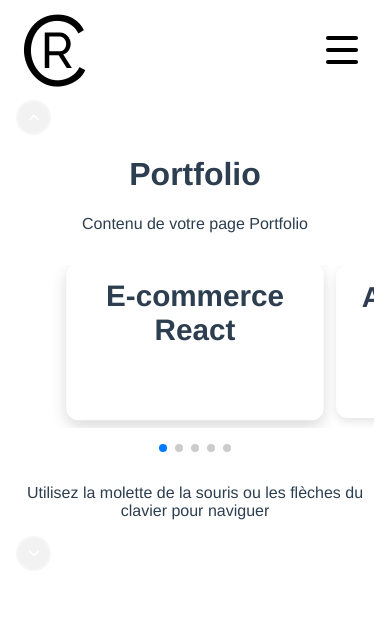
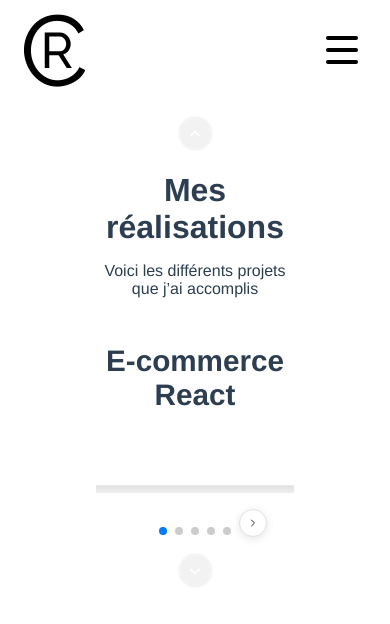
Before and after one commit to roCal93/Romain-Calmelet, a React (Vite) app: page /Romain-Calmelet/portfolio in a window 390 px wide. Shown: the top 624 px of the page. Built offline with nearby package versions, Linux system fonts and the light colour scheme.

Commit message:
endPresentation

```diff
--- a/src/app/App.jsx
+++ b/src/app/App.jsx
@@ -144,14 +144,22 @@ function App() {
           height: '100vh',
           overflow: 'hidden',
           position: 'relative',
+          // AJOUT : Utiliser flexbox pour gérer l'espace
+          display: 'flex',
+          flexDirection: 'column',
         }}
       >
         <Header />
         <main
           style={{
-            height: '100vh',
+            // CHANGEMENT : Utiliser flex: 1 au lieu de height: 100vh
+            flex: 1,
+            minHeight: 0, // Important pour que flex fonctionne correctement
             overflow: 'hidden',
             transition: 'all 0.6s ease-in-out',
+            // AJOUT : S'assurer que le main se comporte comme un conteneur flex
+            display: 'flex',
+            flexDirection: 'column',
           }}
         >
           <Outlet />
--- a/src/components/projectCarousel/ProjectCarousel.jsx
+++ b/src/components/projectCarousel/ProjectCarousel.jsx
@@ -3,24 +3,26 @@ import styles from './projectCarousel.module.scss'
 
 /**
  * ProjectCarousel Component - A horizontal carousel with drag-and-drop,
- * wheel, keyboard navigation and position indicators
+ * wheel, keyboard navigation, position indicators and arrow navigation
  *
  * @param {Array} cards - Array of elements (React components) to display in the carousel
  * @param {Array} cardsTitle
  */
 export default function ProjectCarousel({ cards = [], cardsTitle = [] }) {
   // References and state
-  const containerRef = useRef(null) // Reference to the carousel container
-  const [focusedIndex, setFocusedIndex] = useState(0) // Index of the currently centered card
-  const [isDragging, setIsDragging] = useState(false) // Drag-and-drop state
-  const dragStartX = useRef(0) // X position at drag start
-  const scrollStartX = useRef(0) // Scroll position at drag start
-  const hasReachedEnd = useRef(false) // Flag if we reached the end during drag
-  const hasReachedStart = useRef(false) // Flag if we reached the start during drag
+  const containerRef = useRef(null)
+  const [focusedIndex, setFocusedIndex] = useState(0)
+  const [isDragging, setIsDragging] = useState(false)
+  const dragStartX = useRef(0)
+  const scrollStartX = useRef(0)
+  const hasReachedEnd = useRef(false)
+  const hasReachedStart = useRef(false)
+  const [selectedCard, setSelectedCard] = useState(null)
+  const [isModalOpen, setIsModalOpen] = useState(false)
 
-  // Nouveaux états pour le retournement et l'agrandissement
-  const [selectedCard, setSelectedCard] = useState(null) // Index de la carte sélectionnée
-  const [isModalOpen, setIsModalOpen] = useState(false) // État du modal
+  // Nouveaux états pour les flèches
+  const [showLeftArrow, setShowLeftArrow] = useState(false)
+  const [showRightArrow, setShowRightArrow] = useState(true)
 
   /**
    * Updates the index of the card currently in the center of the carousel
@@ -30,14 +32,12 @@ export default function ProjectCarousel({ cards = [], cardsTitle = [] }) {
     const container = containerRef.current
     if (!container) return
 
-    // Calculate the center of the visible container
     const containerCenter = container.scrollLeft + container.clientWidth / 2
     const items = container.querySelectorAll(`.${styles.carouselItem}`)
 
     let closestIndex = 0
     let minDistance = Infinity
 
-    // Loop through all cards to find the closest to the center
     items.forEach((item, index) => {
       const itemCenter = item.offsetLeft + item.offsetWidth / 2
       const distance = Math.abs(containerCenter - itemCenter)
@@ -49,7 +49,11 @@ export default function ProjectCarousel({ cards = [], cardsTitle = [] }) {
     })
 
     setFocusedIndex(closestIndex)
-  }, [])
+
+    // Mettre à jour la visibilité des flèches
+    setShowLeftArrow(closestIndex > 0)
+    setShowRightArrow(closestIndex < cards.length - 1)
+  }, [cards.length])
 
   /**
    * Scrolls the carousel to a specific card
@@ -63,16 +67,13 @@ export default function ProjectCarousel({ cards = [], cardsTitle = [] }) {
       if (!container) return
 
       const items = container.querySelectorAll(`.${styles.carouselItem}`)
-      // Ensure index is within valid bounds
       const targetItem = items[Math.max(0, Math.min(index, cards.length - 1))]
 
       if (targetItem) {
-        // Calculate position to center the card
         const scrollLeft =
           targetItem.offsetLeft -
           (container.clientWidth - targetItem.offsetWidth) / 2
 
-        // Scroll with smooth animation
         container.scrollTo({
           left: scrollLeft,
           behavior: 'smooth',
@@ -83,11 +84,29 @@ export default function ProjectCarousel({ cards = [], cardsTitle = [] }) {
   )
 
   /**
+   * Navigation avec les flèches
+   */
+  const handlePrevious = useCallback(() => {
+    if (focusedIndex === 0) {
+      scrollToCard(cards.length - 1) // Boucle vers la fin
+    } else {
+      scrollToCard(focusedIndex - 1)
+    }
+  }, [focusedIndex, cards.length, scrollToCard])
+
+  const handleNext = useCallback(() => {
+    if (focusedIndex === cards.length - 1) {
+      scrollToCard(0) // Boucle vers le début
+    } else {
+      scrollToCard(focusedIndex + 1)
+    }
+  }, [focusedIndex, cards.length, scrollToCard])
+
+  /**
    * Gère le clic sur une carte
    * Ouvre la modal avec la carte sélectionnée
    */
   const handleCardClick = (index, e) => {
-    // Empêcher le clic de déclencher le drag
     if (
       Math.abs(dragStartX.current - (e.clientX || e.touches?.[0]?.clientX)) > 5
     ) {
@@ -96,8 +115,6 @@ export default function ProjectCarousel({ cards = [], cardsTitle = [] }) {
 
     setSelectedCard(index)
     setIsModalOpen(true)
-
-    // Empêcher le scroll quand le modal est ouvert
     document.body.style.overflow = 'hidden'
   }
 
@@ -109,13 +126,11 @@ export default function ProjectCarousel({ cards = [], cardsTitle = [] }) {
     setTimeout(() => {
       setSelectedCard(null)
       document.body.style.overflow = 'unset'
-    }, 300) // Attendre la fin de l'animation
+    }, 300)
   }
 
   /**
    * Effect to center margins on load
-   * Adds margins to first and last card to allow them
-   * to be properly centered in the viewport
    */
   useEffect(() => {
     const container = containerRef.current
@@ -123,11 +138,9 @@ export default function ProjectCarousel({ cards = [], cardsTitle = [] }) {
 
     const firstItem = container.querySelector(`.${styles.carouselItem}`)
     if (firstItem) {
-      // Calculate margin needed to center first/last card
       const margin = (container.clientWidth - firstItem.offsetWidth) / 2
       const items = container.querySelectorAll(`.${styles.carouselItem}`)
 
-      // Apply margins
       items[0].style.marginLeft = `${margin}px`
       items[items.length - 1].style.marginRight = `${margin}px`
     }
@@ -135,8 +148,6 @@ export default function ProjectCarousel({ cards = [], cardsTitle = [] }) {
 
   /**
    * Effect to handle scroll event
-   * Updates focused card index after scrolling
-   * Resets end/start flags if we're no longer at the edges
    */
   useEffect(() => {
     const container = containerRef.current
@@ -144,7 +155,6 @@ export default function ProjectCarousel({ cards = [], cardsTitle = [] }) {
 
     let scrollTimeout
     const handleScroll = () => {
-      // Use timeout to wait for scroll to finish
       clearTimeout(scrollTimeout)
       scrollTimeout = setTimeout(() => {
         updateFocusedIndex()
@@ -152,7 +162,6 @@ export default function ProjectCarousel({ cards = [], cardsTitle = [] }) {
         const maxScroll = container.scrollWidth - container.clientWidth
         const currentScroll = container.scrollLeft
 
-        // Reset flags if we're in the middle of the carousel
         if (currentScroll > 10 && currentScroll < maxScroll - 10) {
           hasReachedEnd.current = false
           hasReachedStart.current = false
@@ -169,29 +178,17 @@ export default function ProjectCarousel({ cards = [], cardsTitle = [] }) {
 
   /**
    * Keyboard navigation handler
-   * Arrows: navigate between cards with infinite loop
-   * Home/End: go to start/end
    */
   const handleKeyDown = useCallback(
     (e) => {
       switch (e.key) {
         case 'ArrowLeft':
           e.preventDefault()
-          // If at start, go to end (loop)
-          if (focusedIndex === 0) {
-            scrollToCard(cards.length - 1)
-          } else {
-            scrollToCard(focusedIndex - 1)
-          }
+          handlePrevious()
           break
         case 'ArrowRight':
           e.preventDefault()
-          // If at end, go back to start (loop)
-          if (focusedIndex === cards.length - 1) {
-            scrollToCard(0)
-          } else {
-            scrollToCard(focusedIndex + 1)
-          }
+          handleNext()
           break
         case 'Home':
           e.preventDefault()
@@ -203,27 +200,22 @@ export default function ProjectCarousel({ cards = [], cardsTitle = [] }) {
           break
       }
     },
-    [focusedIndex, cards.length, scrollToCard]
+    [handlePrevious, handleNext, cards.length, scrollToCard]
   )
 
   /**
    * Start of drag-and-drop (mouse or touch)
-   * Records starting position and initial scroll state
    */
   const handlePointerDown = (e) => {
     setIsDragging(true)
-    // Handle both mouse and touch events
     dragStartX.current = e.clientX || e.touches?.[0]?.clientX
     scrollStartX.current = containerRef.current.scrollLeft
-    // Reset edge flags
     hasReachedEnd.current = false
     hasReachedStart.current = false
   }
 
   /**
    * Movement during drag-and-drop
-   * Updates scroll position based on movement
-   * Blocks scroll at limits and marks if we've reached an edge
    */
   const handlePointerMove = (e) => {
     if (!isDragging) return
@@ -235,32 +227,25 @@ export default function ProjectCarousel({ cards = [], cardsTitle = [] }) {
 
     const maxScroll = container.scrollWidth - container.clientWidth
 
-    // Handle scroll limits
     if (newScrollLeft >= maxScroll) {
-      // Block at end and mark that we've reached the end
       container.scrollLeft = maxScroll
       hasReachedEnd.current = true
     } else if (newScrollLeft <= 0) {
-      // Block at start and mark that we've reached the start
       container.scrollLeft = 0
       hasReachedStart.current = true
     } else {
-      // Normal scroll
       container.scrollLeft = newScrollLeft
     }
   }
 
   /**
    * End of drag-and-drop
-   * Checks if we should loop to start/end based on movement
-   * Modified to detect clicks
    */
   const handlePointerUp = (e) => {
     if (isDragging) {
       const endX = e.clientX || e.changedTouches?.[0]?.clientX
       const deltaX = dragStartX.current - endX
 
-      // Seuil pour différencier clic et swipe (très petit)
       if (Math.abs(deltaX) < 2) {
         setIsDragging(false)
         return
@@ -268,10 +253,9 @@ export default function ProjectCarousel({ cards = [], cardsTitle = [] }) {
 
       setIsDragging(false)
 
-      // RÉDUIRE DRASTIQUEMENT les seuils
-      const velocity = Math.abs(deltaX) / 100 // Réduire le diviseur (était 300)
-      const swipeThreshold = 5 // Réduire à 10 pixels (était 50)
-      const velocityThreshold = 0.1 // Réduire à 0.1 (était 0.5)
+      const velocity = Math.abs(deltaX) / 100
+      const swipeThreshold = 5
+      const velocityThreshold = 0.1
 
       if (
         hasReachedEnd.current &&
@@ -293,36 +277,28 @@ export default function ProjectCarousel({ cards = [], cardsTitle = [] }) {
 
   /**
    * Effect to handle mouse wheel
-   * Enables horizontal scrolling and immediate infinite loop at edges
    */
   useEffect(() => {
     const container = containerRef.current
     if (!container) return
 
     const handleWheel = (e) => {
-      // Only handle vertical scroll (deltaY)
       if (e.deltaY !== 0) {
         e.preventDefault()
 
         const maxScroll = container.scrollWidth - container.clientWidth
         const currentScroll = container.scrollLeft
 
-        // Immediate loop if trying to scroll past the end
         if (currentScroll >= maxScroll - 1 && e.deltaY > 0) {
-          scrollToCard(0) // Back to start
-        }
-        // Immediate loop if trying to scroll before the start
-        else if (currentScroll <= 1 && e.deltaY < 0) {
-          scrollToCard(cards.length - 1) // Go to end
-        }
-        // Normal scroll (deltaY * 40 to adjust sensitivity)
-        else {
+          scrollToCard(0)
+        } else if (currentScroll <= 1 && e.deltaY < 0) {
+          scrollToCard(cards.length - 1)
+        } else {
           container.scrollLeft = currentScroll + e.deltaY * 40
         }
       }
     }
 
-    // passive: false to allow preventDefault()
     container.addEventListener('wheel', handleWheel, { passive: false })
     return () => container.removeEventListener('wheel', handleWheel)
   }, [cards.length, scrollToCard])
@@ -340,6 +316,7 @@ export default function ProjectCarousel({ cards = [], cardsTitle = [] }) {
     window.addEventListener('keydown', handleEscape)
     return () => window.removeEventListener('keydown', handleEscape)
   }, [isModalOpen])
+
   return (
     <>
       <div className={styles.carouselWrapper}>
@@ -347,23 +324,20 @@ export default function ProjectCarousel({ cards = [], cardsTitle = [] }) {
         <div
           ref={containerRef}
           className={`${styles.carouselContainer} allowScroll`}
-          tabIndex={0} // Enable keyboard navigation
+          tabIndex={0}
           onKeyDown={handleKeyDown}
-          // Mouse events
           onMouseDown={handlePointerDown}
           onMouseMove={handlePointerMove}
           onMouseUp={handlePointerUp}
-          onMouseLeave={handlePointerUp} // Stop drag if mouse leaves
-          // Touch events
+          onMouseLeave={handlePointerUp}
           onTouchStart={handlePointerDown}
           onTouchMove={handlePointerMove}
           onTouchEnd={handlePointerUp}
           style={{
             cursor: isDragging ? 'grabbing' : 'grab',
-            userSelect: 'none', // Prevent text selection during drag
+            userSelect: 'none',
           }}
         >
-          {/* Render cards */}
           {cardsTitle.map((cardsTitle, index) => (
             <div
               key={index}
@@ -376,6 +350,35 @@ export default function ProjectCarousel({ cards = [], cardsTitle = [] }) {
           ))}
         </div>
 
+        {/* Indicateur avec flèches intégrées */}
+        <div className={styles.navigationWrapper}>
+          {/* Flèche gauche */}
+          <button
+            className={`${styles.arrowButton} ${styles.arrowLeft} ${
+              !showLeftArrow ? styles.hidden : ''
+            }`}
+            onClick={handlePrevious}
+            aria-label="Projet précédent"
+            disabled={!showLeftArrow && !cards.length}
+          >
+            <svg
+              width="20"
+              height="20"
+              viewBox="0 0 24 24"
+              fill="none"
+              xmlns="http://www.w3.org/2000/svg"
+            >
+              <path
+                d="M15 18L9 12L15 6"
+                stroke="currentColor"
+                strokeWidth="2"
+                strokeLinecap="round"
+                strokeLinejoin="round"
+              />
+            </svg>
+          </button>
+
+          {/* Indicateur de position */}
           <div className={styles.carouselIndicator}>
             {cards.map((_, index) => (
               <button
@@ -387,6 +390,33 @@ export default function ProjectCarousel({ cards = [], cardsTitle = [] }) {
                 aria-label={`Go to project ${index + 1}`}
               />
             ))}
+          </div>
+
+          {/* Flèche droite */}
+          <button
+            className={`${styles.arrowButton} ${styles.arrowRight} ${
+              !showRightArrow ? styles.hidden : ''
+            }`}
+            onClick={handleNext}
+            aria-label="Projet suivant"
+            disabled={!showRightArrow && !cards.length}
+          >
+            <svg
+              width="20"
+              height="20"
+              viewBox="0 0 24 24"
+              fill="none"
+              xmlns="http://www.w3.org/2000/svg"
+            >
+              <path
+                d="M9 18L15 12L9 6"
+                stroke="currentColor"
+                strokeWidth="2"
+                strokeLinecap="round"
+                strokeLinejoin="round"
+              />
+            </svg>
+          </button>
         </div>
       </div>
 
--- a/src/components/projectCarousel/projectCarousel.module.scss
+++ b/src/components/projectCarousel/projectCarousel.module.scss
@@ -5,6 +5,163 @@
   padding: 1rem 0;
 }
 
+// Navigation wrapper qui contient les flèches et l'indicateur
+.navigationWrapper {
+  display: flex;
+  align-items: center;
+  justify-content: center;
+  gap: 20px;
+  margin-top: 16px;
+  position: relative;
+}
+
+// Styles pour les flèches
+.arrowButton {
+  background: white;
+  border: 1px solid #e0e0e0;
+  border-radius: 50%;
+  width: 36px;
+  height: 36px;
+  display: flex;
+  align-items: center;
+  justify-content: center;
+  cursor: pointer;
+  transition: all 0.3s ease;
+  box-shadow: 0 2px 8px rgba(0, 0, 0, 0.1);
+  color: #333;
+  flex-shrink: 0;
+
+  &:hover:not(:disabled) {
+    background: #f5f5f5;
+    box-shadow: 0 4px 12px rgba(0, 0, 0, 0.15);
+    transform: scale(1.1);
+  }
+
+  &:active:not(:disabled) {
+    transform: scale(0.95);
+  }
+
+  &:disabled {
+    opacity: 0.5;
+    cursor: not-allowed;
+  }
+
+  &.hidden {
+    opacity: 0;
+    pointer-events: none;
+  }
+
+  svg {
+    width: 16px;
+    height: 16px;
+  }
+}
+
+// Mise à jour du carouselIndicator pour s'aligner avec les flèches
+.carouselIndicator {
+  display: flex;
+  justify-content: center;
+  gap: 8px;
+}
+
+// Responsive pour la navigation
+@media (max-width: 768px) {
+  .navigationWrapper {
+    gap: 12px;
+  }
+
+  .arrowButton {
+    width: 32px;
+    height: 32px;
+
+    svg {
+      width: 14px;
+      height: 14px;
+    }
+  }
+}
+
+@media (max-width: 480px) {
+  .navigationWrapper {
+    gap: 8px;
+  }
+
+  .arrowButton {
+    width: 28px;
+    height: 28px;
+
+    svg {
+      width: 12px;
+      height: 12px;
+    }
+  }
+}
+
+// Ajustement du wrapper principal (enlever le padding latéral)
+.carouselWrapper {
+  width: 100%;
+  overflow: hidden;
+  position: relative;
+  padding: 1rem 0; // Retour au padding original sans espace pour les flèches
+}
+
+// Animation pour l'apparition/disparition des flèches
+@keyframes fadeIn {
+  from {
+    opacity: 0;
+    transform: scale(0.8);
+  }
+  to {
+    opacity: 1;
+    transform: scale(1);
+  }
+}
+
+@keyframes fadeOut {
+  from {
+    opacity: 1;
+    transform: scale(1);
+  }
+  to {
+    opacity: 0;
+    transform: scale(0.8);
+  }
+}
+
+.arrowButton:not(.hidden) {
+  animation: fadeIn 0.3s ease;
+}
+
+.arrowButton.hidden {
+  animation: fadeOut 0.3s ease;
+}
+
+// Style avec flèches intégrées dans une barre
+.navigationBar {
+  background: white;
+  border-radius: 24px;
+  padding: 4px;
+  box-shadow: 0 2px 12px rgba(0, 0, 0, 0.08);
+  display: inline-flex;
+  align-items: center;
+  gap: 12px;
+  margin: 16px auto 0;
+
+  .arrowButton {
+    box-shadow: none;
+    border: none;
+    background: transparent;
+
+    &:hover {
+      background: #f5f5f5;
+    }
+  }
+
+  .carouselIndicator {
+    margin: 0;
+    padding: 0 8px;
+  }
+}
 .carouselContainer {
   display: flex;
   flex-wrap: nowrap;
--- a/src/pages/portfolio/Portfolio.jsx
+++ b/src/pages/portfolio/Portfolio.jsx
@@ -81,13 +81,11 @@ function Portfolio() {
     >
       <div className={styles.container}>
         <ArrowUp />
-        <h1>Portfolio</h1>
-        <p>Contenu de votre page Portfolio</p>
+        <div className={styles.title}>
+          <h1>Mes réalisations</h1>
+          <p>Voici les différents projets que j’ai accomplis</p>
+        </div>
         <ProjectCarousel cards={cards} cardsTitle={cardsTitle} loop={true} />
-        <p>
-          Utilisez la molette de la souris ou les flèches du clavier pour
-          naviguer
-        </p>
         <ArrowDown />
       </div>
     </div>
--- a/src/pages/portfolio/portfolio.module.scss
+++ b/src/pages/portfolio/portfolio.module.scss
@@ -1,4 +1,16 @@
 .container {
+  display: flex;
+  flex-direction: column;
+  align-items: center;
   width: 100%;
-  height: 100%;
+  padding: 1rem 5rem;
+  .title {
+    width: 100%;
+    display: flex;
+    flex-direction: column;
+    align-items: flex-start;
+    h1 {
+      margin-bottom: 0;
+    }
+  }
 }
--- a/src/pages/presentation/Presentation.jsx
+++ b/src/pages/presentation/Presentation.jsx
@@ -44,9 +44,7 @@ function Presentation() {
                 Après dix années passées dans l'horlogerie, où précision,
                 rigueur et sens du détail faisaient partie de mon quotidien,
                 j'ai décidé de relever un nouveau défi&nbsp;:
-                <br />
-                <br />
-                <strong>le&nbsp;développement&nbsp;web.</strong>
+                le&nbsp;développement&nbsp;web.
               </p>
               <p>
                 Ce domaine me passionne par la diversité de ses tâches et
--- a/src/styles/global.scss
+++ b/src/styles/global.scss
@@ -8,9 +8,8 @@
 /* Style pour le conteneur principal */
 #root {
   height: 100vh;
-  width: 100vw; /* Ajouté pour limiter la largeur */
+  width: 100vw;
   overflow: hidden;
-  /* Améliore les performances de scroll sur mobile */
   -webkit-overflow-scrolling: touch;
 }
 
@@ -20,43 +19,48 @@ html {
   -moz-osx-font-smoothing: grayscale;
   text-align: center;
   color: #2c3e50;
-  /* Empêche le débordement horizontal */
   overflow-x: hidden;
+  /* IMPORTANT : Empêche le dépassement en hauteur */
+  height: 100%;
+  margin: 0;
+  padding: 0;
 }
 
 body {
   margin: 0;
-  padding: 0; /* Ajouté pour sécurité */
+  padding: 0;
   display: flex;
   flex-direction: column;
-  overflow-x: hidden; /* Modifié : permet scroll vertical mais pas horizontal */
-  overflow-y: auto; /* Ajouté explicitement */
-  height: 100vh;
-  width: 100vw; /* Ajouté pour contraindre la largeur */
-  min-width: 0; /* Permet la réduction des flex items */
-  /* Empêche le zoom sur mobile lors du double tap */
+  overflow-x: hidden;
+  overflow-y: auto;
+  /* CHANGEMENT : Utiliser 100% au lieu de 100vh pour éviter les problèmes sur mobile */
+  height: 100%;
+  width: 100%;
+  min-width: 0;
   touch-action: pan-x pan-y;
+  /* IMPORTANT : Empêche le body de dépasser */
+  max-height: 100vh;
 }
 
 .sr-only {
   border: 0 !important;
-  clip: rect(1px, 1px, 1px, 1px) !important; /* 1 */
+  clip: rect(1px, 1px, 1px, 1px) !important;
   -webkit-clip-path: inset(50%) !important;
-  clip-path: inset(50%) !important; /* 2 */
+  clip-path: inset(50%) !important;
   height: 1px !important;
   margin: -1px !important;
   overflow: hidden !important;
   padding: 0 !important;
   position: absolute !important;
   width: 1px !important;
-  white-space: nowrap !important; /* 3 */
+  white-space: nowrap !important;
 }
 
 input {
   border: solid 1px black;
   border-radius: 3px;
   appearance: auto;
-  max-width: 100%; /* Ajouté pour éviter débordement */
+  max-width: 100%;
 }
 
 h1 {
@@ -68,7 +72,6 @@ h1 {
   margin-inline-end: 0px;
   font-weight: bold;
   unicode-bidi: isolate;
-  /* Évite le débordement de texte long */
   word-wrap: break-word;
   overflow-wrap: break-word;
 }
@@ -82,7 +85,6 @@ h3 {
   margin-inline-end: 0px;
   font-weight: bold;
   unicode-bidi: isolate;
-  /* Évite le débordement de texte long */
   word-wrap: break-word;
   overflow-wrap: break-word;
 }
@@ -94,27 +96,28 @@ p {
   margin-inline-start: 0px;
   margin-inline-end: 0px;
   unicode-bidi: isolate;
-  /* Évite le débordement de texte long */
   word-wrap: break-word;
   overflow-wrap: break-word;
 }
 
-/////
 /* Styles pour la navigation fluide */
-
 .page-container {
-  height: 100vh;
+  /* CHANGEMENT : Utiliser height: 100% au lieu de 100vh */
+  height: 100%;
   width: 100%;
-  max-width: 100vw; /* Ajouté pour éviter débordement */
+  max-width: 100vw;
+  /* IMPORTANT : Limiter la hauteur maximale */
   max-height: 100vh;
   display: flex;
   flex-direction: column;
   justify-content: flex-start;
   align-items: center;
   box-sizing: border-box;
-  padding: 0; /* Ajouté pour éviter débordement avec padding */
-  margin: 0; /* Ajouté pour éviter débordement avec margin */
-  overflow-x: hidden; /* Ajouté pour sécurité */
+  padding: 0;
+  margin: 0;
+  overflow-x: hidden;
+  /* AJOUT : Permettre le scroll si nécessaire dans le conteneur */
+  overflow-y: auto;
 }
 
 /* Styles pour les images et médias */
@@ -135,18 +138,27 @@ table {
 
 /* Optimisations mobiles */
 @media (max-width: 768px) {
-  /* Améliore la réactivité tactile */
   * {
     -webkit-tap-highlight-color: transparent;
   }
 
-  /* S'assure que tout reste dans les limites sur mobile */
   body {
-    min-width: 320px; /* Largeur minimum des smartphones */
+    min-width: 320px;
   }
 
   .page-container {
-    padding: 0 1rem; /* Ajoute un peu de padding sur mobile */
+    padding: 0 1rem;
+  }
+}
+
+/* AJOUT : Fix pour les problèmes de hauteur sur iOS */
+@supports (-webkit-touch-callout: none) {
+  body {
+    height: -webkit-fill-available;
+  }
+
+  #root {
+    height: -webkit-fill-available;
   }
 }
 
```
Also changed, not shown: src/pages/presentation/presentation.module.scss (+46 -29 lines), 5 other files (tests, documents, lock files or other folders). Lines whose indentation alone changed are shown as unchanged.
